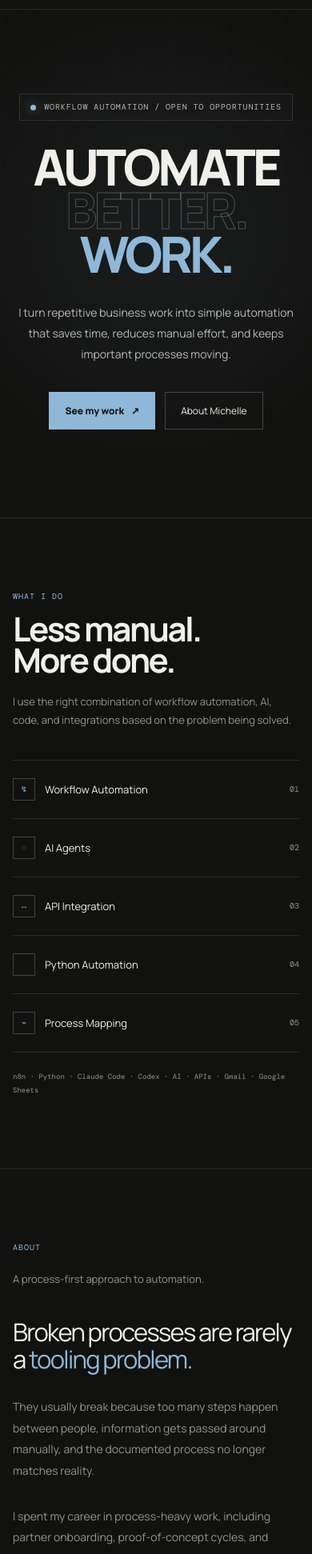
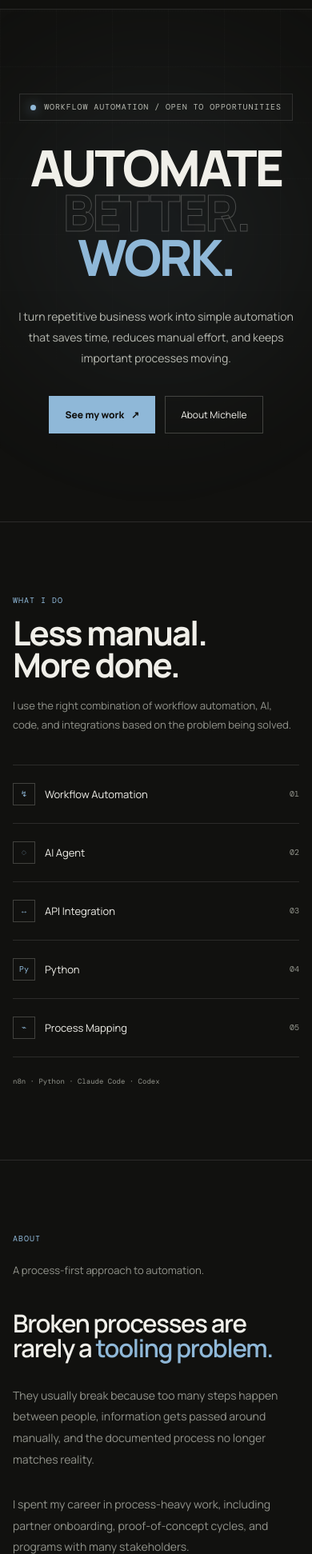
Before and after one commit to michelleproject/automation-portfolio, a plain HTML site: page index.html in a window 390 px wide. Shown: the part 57-2000 px from the top of the page at 80% size. Drawn offline with nearby package versions, Linux system fonts and the light colour scheme.

Commit message:
Update index.html

```diff
--- a/index.html
+++ b/index.html
@@ -40,6 +40,11 @@
       --max-width: 1280px;
     }
 
+
+    /* =========================================
+       RESET
+    ========================================= */
+
     * {
       margin: 0;
       padding: 0;
@@ -53,15 +58,25 @@
     body {
       background: var(--bg);
       color: var(--text);
+
       font-family: "Manrope", sans-serif;
+      font-weight: 400;
+
       line-height: 1.6;
+
       overflow-x: hidden;
+    }
+
+    body.modal-open {
+      overflow: hidden;
     }
 
     body::before {
       content: "";
+
       position: fixed;
       inset: 0;
+
       pointer-events: none;
       z-index: -3;
 
@@ -88,6 +103,7 @@
 
     body::after {
       content: "";
+
       position: fixed;
 
       width: 650px;
@@ -106,12 +122,9 @@
         );
 
       filter: blur(45px);
+
       pointer-events: none;
       z-index: -2;
-    }
-
-    body.modal-open {
-      overflow: hidden;
     }
 
     a {
@@ -175,6 +188,7 @@
 
       font-size: 17px;
       font-weight: 800;
+
       letter-spacing: -0.04em;
     }
 
@@ -207,6 +221,7 @@
       list-style: none;
 
       color: var(--muted-light);
+
       font-size: 13px;
     }
 
@@ -237,7 +252,10 @@
 
     .nav-button:hover {
       background: var(--accent-soft);
-      border-color: rgba(143, 184, 216, 0.4);
+
+      border-color:
+        rgba(143, 184, 216, 0.4);
+
       color: var(--accent-strong);
     }
 
@@ -259,7 +277,9 @@
 
     .hero-content {
       width: 100%;
+
       position: relative;
+
       text-align: center;
     }
 
@@ -275,10 +295,13 @@
       color: var(--muted-light);
 
       font-size: 10px;
+
       text-transform: uppercase;
+
       letter-spacing: 0.09em;
 
-      background: rgba(255, 255, 255, 0.012);
+      background:
+        rgba(255, 255, 255, 0.012);
 
       margin-bottom: 30px;
     }
@@ -299,11 +322,16 @@
       position: relative;
       z-index: 2;
 
-      font-size: clamp(68px, 11vw, 155px);
-
-      line-height: 0.87;
-
-      letter-spacing: -0.078em;
+      font-size:
+        clamp(
+          62px,
+          9.5vw,
+          145px
+        );
+
+      line-height: 0.9;
+
+      letter-spacing: -0.055em;
 
       font-weight: 800;
     }
@@ -316,7 +344,7 @@
       color: transparent;
 
       -webkit-text-stroke:
-        1px rgba(240, 239, 233, 0.27);
+        1px rgba(240, 239, 233, 0.24);
     }
 
     .hero-title .accent {
@@ -331,12 +359,14 @@
       color: var(--muted-light);
 
       font-size: 15px;
+
       line-height: 1.85;
     }
 
     .hero-actions {
       display: flex;
       justify-content: center;
+
       gap: 12px;
 
       margin-top: 34px;
@@ -347,6 +377,7 @@
     .button {
       display: inline-flex;
       align-items: center;
+
       gap: 9px;
 
       padding: 13px 19px;
@@ -366,6 +397,7 @@
       color: #11110f;
 
       background: var(--accent);
+
       border-color: var(--accent);
 
       font-weight: 800;
@@ -373,7 +405,9 @@
 
     .button.primary:hover {
       background: var(--accent-strong);
-      border-color: var(--accent-strong);
+
+      border-color:
+        var(--accent-strong);
 
       transform: translateY(-2px);
     }
@@ -391,7 +425,7 @@
 
 
     /* =========================================
-       FLOATING HERO CARDS
+       HERO FLOATING CARDS
     ========================================= */
 
     .floating-card {
@@ -403,7 +437,8 @@
 
       border: 1px solid var(--border);
 
-      background: rgba(25, 26, 24, 0.78);
+      background:
+        rgba(25, 26, 24, 0.78);
 
       backdrop-filter: blur(14px);
 
@@ -425,6 +460,7 @@
 
     .card-label {
       display: flex;
+
       justify-content: space-between;
 
       margin-bottom: 15px;
@@ -434,6 +470,7 @@
       font-size: 9px;
 
       text-transform: uppercase;
+
       letter-spacing: 0.08em;
 
       font-family: "DM Mono", monospace;
@@ -441,7 +478,9 @@
 
     .card-title {
       font-size: 12px;
+
       line-height: 1.65;
+
       font-weight: 600;
     }
 
@@ -474,12 +513,15 @@
 
     .section {
       padding: 120px 0;
+
       border-top: 1px solid var(--border);
     }
 
     .section-header {
       display: flex;
+
       align-items: flex-end;
+
       justify-content: space-between;
 
       gap: 30px;
@@ -497,15 +539,23 @@
       font-size: 10px;
 
       text-transform: uppercase;
+
       letter-spacing: 0.1em;
     }
 
     .section-title {
-      font-size: clamp(42px, 6vw, 78px);
+      font-size:
+        clamp(
+          42px,
+          6vw,
+          78px
+        );
 
       line-height: 0.94;
 
-      letter-spacing: -0.06em;
+      letter-spacing: -0.045em;
+
+      font-weight: 700;
     }
 
     .section-description {
@@ -529,7 +579,9 @@
 
     .capability-item {
       display: flex;
+
       align-items: center;
+
       justify-content: space-between;
 
       min-height: 73px;
@@ -549,6 +601,7 @@
 
     .capability-item .tool {
       display: flex;
+
       align-items: center;
 
       gap: 12px;
@@ -559,13 +612,18 @@
       height: 28px;
 
       display: grid;
+
       place-items: center;
 
-      border: 1px solid var(--border-strong);
+      border:
+        1px solid
+        var(--border-strong);
 
       color: var(--accent);
 
-      font-family: "DM Mono", monospace;
+      font-family:
+        "DM Mono",
+        monospace;
 
       font-size: 10px;
     }
@@ -575,7 +633,9 @@
 
       color: var(--muted);
 
-      font-family: "DM Mono", monospace;
+      font-family:
+        "DM Mono",
+        monospace;
 
       font-size: 9px;
 
@@ -590,7 +650,8 @@
     .about-layout {
       display: grid;
 
-      grid-template-columns: 1.12fr 0.88fr;
+      grid-template-columns:
+        1.12fr 0.88fr;
 
       gap: 90px;
 
@@ -600,11 +661,22 @@
     .about-large {
       max-width: 760px;
 
-      font-size: clamp(30px, 4vw, 52px);
-
-      line-height: 1.08;
-
-      letter-spacing: -0.055em;
+      font-family:
+        "Manrope",
+        sans-serif;
+
+      font-size:
+        clamp(
+          32px,
+          4vw,
+          52px
+        );
+
+      font-weight: 600;
+
+      line-height: 1.02;
+
+      letter-spacing: -0.04em;
     }
 
     .about-large .highlight {
@@ -625,6 +697,7 @@
 
     .about-copy strong {
       color: var(--muted-light);
+
       font-weight: 600;
     }
 
@@ -678,12 +751,16 @@
 
     .project-meta {
       display: flex;
+
       align-items: center;
+
       justify-content: space-between;
 
       color: var(--muted);
 
-      font-family: "DM Mono", monospace;
+      font-family:
+        "DM Mono",
+        monospace;
 
       font-size: 9px;
 
@@ -772,6 +849,7 @@
       height: 122px;
 
       display: grid;
+
       place-items: center;
 
       color: var(--accent);
@@ -783,7 +861,8 @@
       background:
         rgba(17, 17, 15, 0.72);
 
-      backdrop-filter: blur(10px);
+      backdrop-filter:
+        blur(10px);
 
       box-shadow:
         0 0 55px
@@ -820,7 +899,9 @@
       bottom: 22px;
 
       display: flex;
+
       align-items: flex-end;
+
       justify-content: space-between;
 
       gap: 20px;
@@ -832,6 +913,8 @@
       line-height: 1.15;
 
       letter-spacing: -0.04em;
+
+      font-weight: 700;
     }
 
     .project-content p {
@@ -863,7 +946,9 @@
 
       color: var(--muted-light);
 
-      font-family: "DM Mono", monospace;
+      font-family:
+        "DM Mono",
+        monospace;
 
       font-size: 8px;
     }
@@ -879,11 +964,14 @@
 
       color: var(--accent);
 
-      font-family: "DM Mono", monospace;
+      font-family:
+        "DM Mono",
+        monospace;
 
       font-size: 10px;
 
-      transition: color 0.2s ease;
+      transition:
+        color 0.2s ease;
     }
 
     .project-link:hover {
@@ -892,7 +980,7 @@
 
 
     /* =========================================
-       PROCESS PHILOSOPHY
+       HOW I WORK
     ========================================= */
 
     .process-layout {
@@ -909,11 +997,22 @@
     .process-large {
       max-width: 760px;
 
-      font-size: clamp(30px, 4vw, 52px);
-
-      line-height: 1.08;
-
-      letter-spacing: -0.055em;
+      font-family:
+        "Manrope",
+        sans-serif;
+
+      font-size:
+        clamp(
+          32px,
+          4vw,
+          52px
+        );
+
+      font-weight: 600;
+
+      line-height: 1.02;
+
+      letter-spacing: -0.04em;
     }
 
     .process-large .highlight {
@@ -938,7 +1037,9 @@
 
       color: var(--accent);
 
-      font-family: "DM Mono", monospace;
+      font-family:
+        "DM Mono",
+        monospace;
 
       font-size: 10px;
 
@@ -953,11 +1054,17 @@
       margin: 0 auto;
 
       font-size:
-        clamp(55px, 9vw, 125px);
+        clamp(
+          55px,
+          9vw,
+          125px
+        );
 
       line-height: 0.86;
 
-      letter-spacing: -0.075em;
+      letter-spacing: -0.06em;
+
+      font-weight: 800;
     }
 
     .contact-title span {
@@ -1005,7 +1112,8 @@
     .contact-button:hover {
       background: var(--accent-strong);
 
-      transform: translateY(-3px);
+      transform:
+        translateY(-3px);
     }
 
 
@@ -1019,6 +1127,7 @@
       inset: 0;
 
       display: flex;
+
       align-items: center;
       justify-content: center;
 
@@ -1055,7 +1164,10 @@
 
       z-index: 2;
 
-      width: min(620px, 100%);
+      width: min(
+        620px,
+        100%
+      );
 
       max-height: 90vh;
 
@@ -1083,7 +1195,9 @@
       width: 35px;
       height: 35px;
 
-      border: 1px solid var(--border);
+      border:
+        1px solid
+        var(--border);
 
       background: transparent;
 
@@ -1103,7 +1217,8 @@
     .contact-modal-close:hover {
       color: var(--accent);
 
-      border-color: var(--accent);
+      border-color:
+        var(--accent);
     }
 
     .contact-form-title {
@@ -1112,11 +1227,17 @@
       margin-bottom: 35px;
 
       font-size:
-        clamp(34px, 6vw, 58px);
+        clamp(
+          34px,
+          6vw,
+          58px
+        );
 
       line-height: 0.95;
 
-      letter-spacing: -0.055em;
+      letter-spacing: -0.05em;
+
+      font-weight: 700;
     }
 
     .form-field {
@@ -1130,7 +1251,9 @@
 
       color: var(--muted-light);
 
-      font-family: "DM Mono", monospace;
+      font-family:
+        "DM Mono",
+        monospace;
 
       font-size: 10px;
 
@@ -1210,7 +1333,8 @@
     .form-submit:hover {
       background: var(--accent-strong);
 
-      transform: translateY(-2px);
+      transform:
+        translateY(-2px);
     }
 
 
@@ -1235,13 +1359,16 @@
 
       color: var(--muted);
 
-      font-family: "DM Mono", monospace;
+      font-family:
+        "DM Mono",
+        monospace;
 
       font-size: 9px;
     }
 
     .footer-link {
-      transition: color 0.2s ease;
+      transition:
+        color 0.2s ease;
     }
 
     .footer-link:hover {
@@ -1254,6 +1381,7 @@
     ========================================= */
 
     @media (max-width: 1050px) {
+
       .floating-card {
         display: none;
       }
@@ -1266,7 +1394,9 @@
       }
     }
 
+
     @media (max-width: 800px) {
+
       .container {
         width:
           min(
@@ -1286,7 +1416,9 @@
       .hero {
         min-height: auto;
 
-        padding: 105px 0 110px;
+        padding:
+          105px 0
+          110px;
       }
 
       .hero-title {
@@ -1347,7 +1479,9 @@
       }
     }
 
+
     @media (max-width: 600px) {
+
       .contact-modal-box {
         padding: 28px 20px;
       }
@@ -1376,7 +1510,9 @@
       }
     }
 
+
     @media (max-width: 500px) {
+
       .logo {
         font-size: 15px;
       }
@@ -1387,11 +1523,13 @@
       }
 
       .nav-button {
-        padding: 9px 11px;
+        padding:
+          9px 11px;
       }
 
       .hero-title {
-        letter-spacing: -0.065em;
+        letter-spacing:
+          -0.05em;
       }
 
       .about-large,
@@ -1445,11 +1583,13 @@
         class="logo"
         aria-label="Michelle Project home"
       >
+
         <span class="logo-mark"></span>
 
         <span>
           Michelle Project
         </span>
+
       </a>
 
 
@@ -1689,7 +1829,7 @@
               </span>
 
               <span>
-                AI Agents
+                AI Agent
               </span>
 
             </div>
@@ -1727,10 +1867,11 @@
             <div class="tool">
 
               <span class="capability-icon">
-                </span>
+                Py
+              </span>
 
               <span>
-                Python Automation
+                Python
               </span>
 
             </div>
@@ -1767,7 +1908,7 @@
 
 
         <p class="capability-note">
-          n8n · Python · Claude Code · Codex · AI · APIs · Gmail · Google Sheets
+          n8n · Python · Claude Code · Codex
         </p>
 
 
@@ -1984,7 +2125,6 @@
 
 
         <div class="section-header">
-
 
           <div>
 
@@ -2603,11 +2743,13 @@
 
 
         <h2 class="contact-title">
+
           WHAT'S EATING<br>
 
           <span>
             YOUR TEAM'S TIME?
           </span>
+
         </h2>
 
 
@@ -2686,7 +2828,7 @@
 
       <!--
         Replace YOUR_FORM_ID with your Formspree form ID.
-        Your real email does not appear anywhere in this page.
+        Your real email does not appear anywhere on this page.
       -->
 
       <form
@@ -2776,6 +2918,7 @@
         © 2026 Michelle Project
       </span>
 
+
       <a
         href="https://github.com/michelleproject"
         target="_blank"
@@ -2797,12 +2940,16 @@
   <script>
 
     const contactModal =
-      document.getElementById("contactModal");
+      document.getElementById(
+        "contactModal"
+      );
 
 
     function openContactForm() {
 
-      contactModal.classList.add("active");
+      contactModal.classList.add(
+        "active"
+      );
 
       contactModal.setAttribute(
         "aria-hidden",
@@ -2814,17 +2961,20 @@
       );
 
       setTimeout(() => {
+
         document
           .getElementById("name")
           .focus();
+
       }, 200);
-
     }
 
 
     function closeContactForm() {
 
-      contactModal.classList.remove("active");
+      contactModal.classList.remove(
+        "active"
+      );
 
       contactModal.setAttribute(
         "aria-hidden",
@@ -2834,7 +2984,6 @@
       document.body.classList.remove(
         "modal-open"
       );
-
     }
 
 
```
